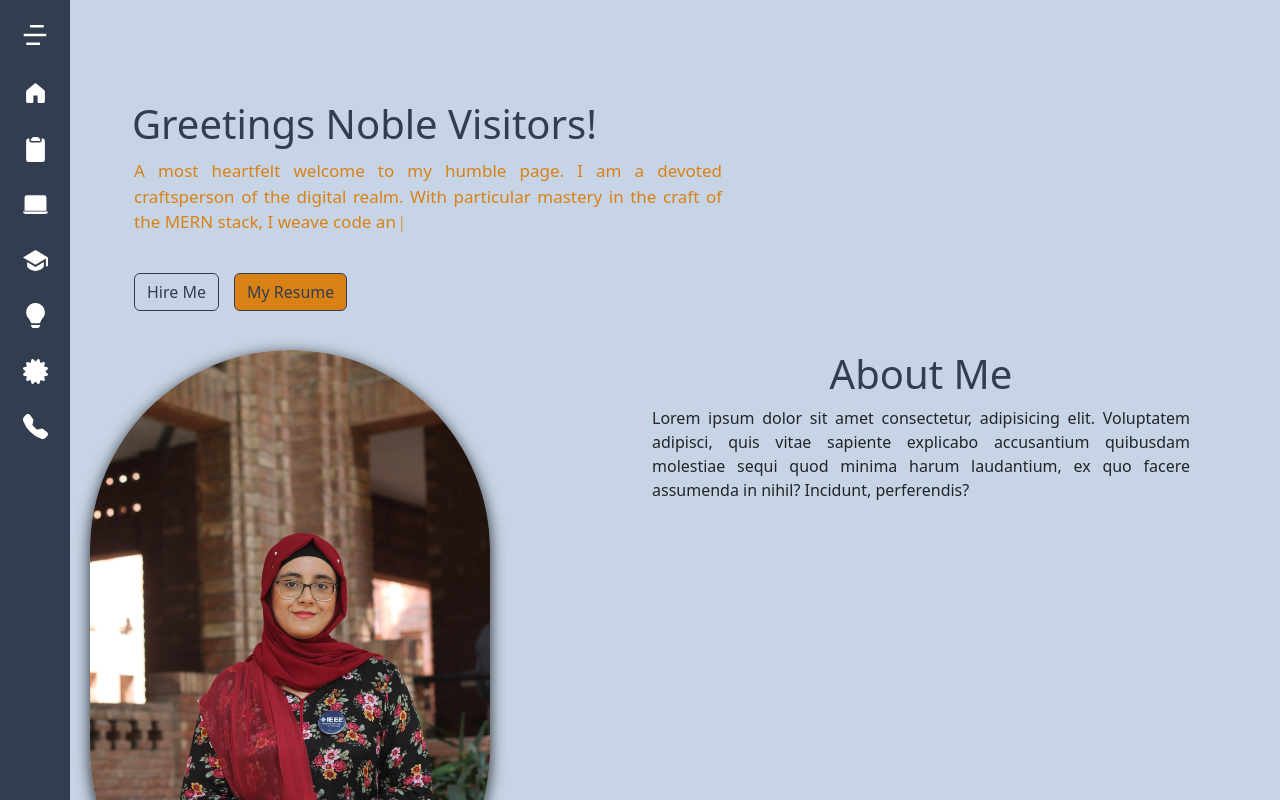
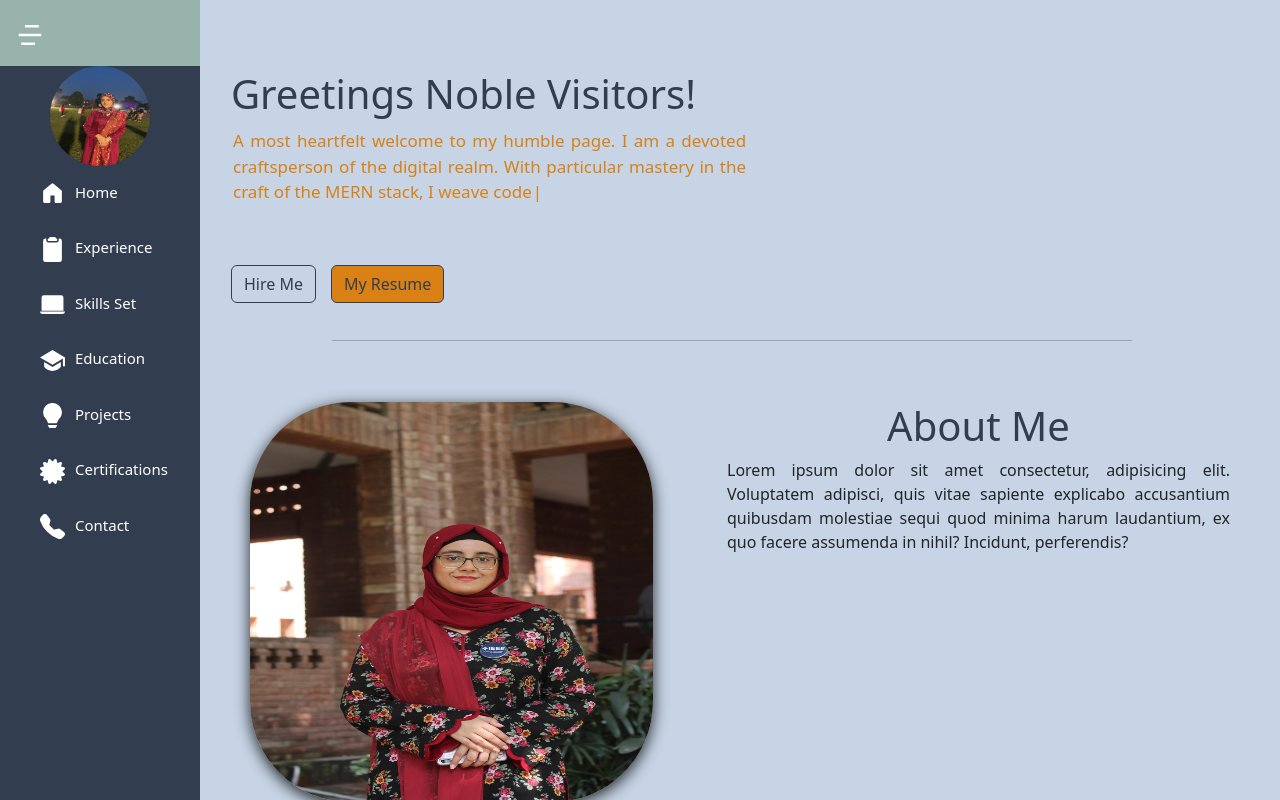
Before and after one commit to arshea-02/personal_portfolio, a React (Create React App) app in the folder client/: page / in a window 1280 px wide. Shown: the top 800 px of the page. Built offline with nearby package versions, Linux system fonts and the light colour scheme.

Commit message:
Fixing CSS

```diff
--- a/client/src/App.js
+++ b/client/src/App.js
@@ -1,9 +1,10 @@
 import Layout from "./components/Layout/Layout";
-
+import AboutPage from "./pages/AboutPage/AboutPage";
 function App() {
   return (
     <div>
       <Layout />
+      <AboutPage />
     </div>
   );
 }
--- a/client/src/components/Layout/Layout.js
+++ b/client/src/components/Layout/Layout.js
@@ -4,10 +4,9 @@ import { RiMenu4Line } from "react-icons/ri";
 import HomePage from "../../pages/HomePage/HomePage";
 import "./layout.css";
 import Menu from "../Menu/Menu";
-import AboutPage from "../../pages/AboutPage/AboutPage";
 
 const Layout = () => {
-  const [toggle, setToggle] = useState(false);
+  const [toggle, setToggle] = useState(true);
 
   const handletoggle = () => {
     setToggle(!toggle);
@@ -32,7 +31,7 @@ const Layout = () => {
         </div>
         <div className="container">
           <HomePage />
-          <AboutPage />
+          <hr />
         </div>
       </div>
     </>
--- a/client/src/components/Layout/layout.css
+++ b/client/src/components/Layout/layout.css
@@ -1,9 +1,3 @@
-.container{
-    margin: 0;
-    padding: 0;
-    width: 100%;
-    height: fit-content;
-}
 .sidebar-section{
     display: flex;
     background-color: #c7d4e5;
@@ -13,10 +7,11 @@
     height: 100vh;
     background-color: #323e4f;
     width: 70px;
+    position: fixed;
 }
 
 .sidebar-toggle{
-    width: 230px;
+    width: 200px;
 }
 
 .sidebar-toggle-icons{
@@ -41,3 +36,12 @@
 .sidebar-toggle-icons:hover{
     background-color: #97b3ac;
 }
+
+.container hr{
+    color: #121315;
+    width: 800px;
+    height: 2px;
+    margin: 10px auto;
+    margin-left: 250px;
+    justify-self: center;
+}
--- a/client/src/pages/AboutPage/AboutPage.js
+++ b/client/src/pages/AboutPage/AboutPage.js
@@ -9,7 +9,7 @@ const AboutPage = () => {
           <div className="col-xl-6 col-lg-6 col-md-6 col-xs-12 about-img">
             <img src="Me_IEEE.jpg" alt="Profile Pic" />
           </div>
-          <div className="col-md-6 about-content">
+          <div className="col-xl-6 col-lg-6 col-md-6 col-xs-12 about-content">
             <h1>About Me</h1>
             <p>
               Lorem ipsum dolor sit amet consectetur, adipisicing elit.
--- a/client/src/pages/AboutPage/about.css
+++ b/client/src/pages/AboutPage/about.css
@@ -1,13 +1,20 @@
 .about{
-    margin: 30px 0px;
-    padding: 20px;
+    margin: 0px 0px;
+    padding: 50px;
+    padding-left: 200px;
+    background-color: #c7d4e5;
+    box-shadow: rgba(0, 0, 0, 0.15) 1.95px 1.95px 2.6px;
+}
+
+.about-img{
+justify-items: center;
 }
 
 .about-img img{
-    height: 100%;
-    width: 400px;
+    height: 400px;
+    width: 80%;
     display: flex;
-    border-radius: 200px;
+    border-radius: 100px;
     box-shadow: 0 4px 15px;
 }
 
--- a/client/src/pages/HomePage/home.css
+++ b/client/src/pages/HomePage/home.css
@@ -1,14 +1,23 @@
 .home-container{
-    height: 300px;
+    height: 330px;
     width: 100%;
-    color: white;
+    color: #c7d4e5;
 }
 
+/*.blob-shape {
+    width: 50rem;
+    height: fit-content;
+    background-color: #323e4f;
+    display: flex;
+    clip-path: path('M 200,26 C 300,34 200,300 50,200 C 0,300 10,0 100,30 '); /* Blob shape *
+}
+*/
+
 .home-content h1{
-    padding: 10px;
-    padding-top: 100px;
+    padding: 5px;
+    padding-top: 70px;
     padding-bottom: 2px;
-    margin-left: 40px;
+    margin-left: 120px;
     color: #323e4f;
 }
 
@@ -18,7 +27,8 @@
 }
 
 .home-content p{
-    margin-left: 52px;
+    margin-left: 122px;
+    padding-left: 5px;
     font-size: 17px;
     font-weight: 500;
     text-align: justify;
@@ -26,8 +36,8 @@
 }
 
 .home-btns{
-    padding-top: 3px;
-    margin-left: 52px;
+    margin-top: 25px;
+    margin-left: 125px;
 }
 
 .home-btns .btn-hire {
```
